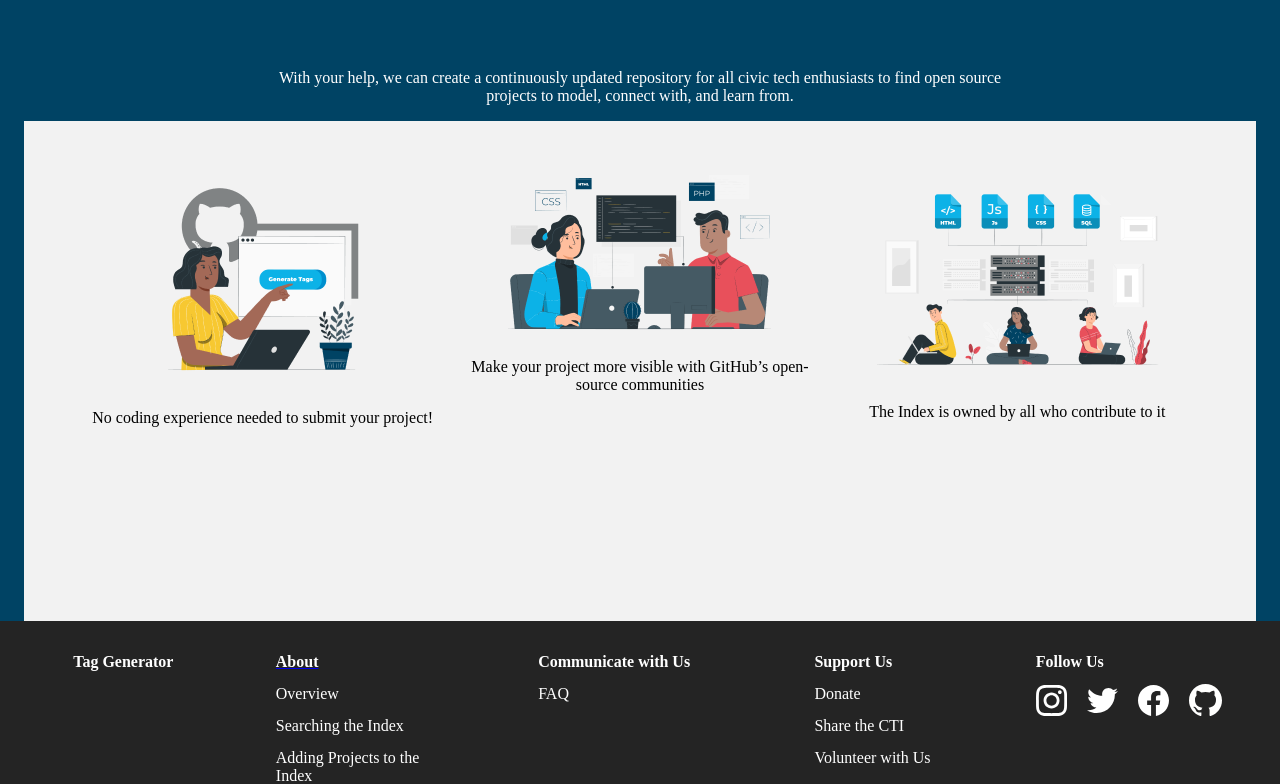
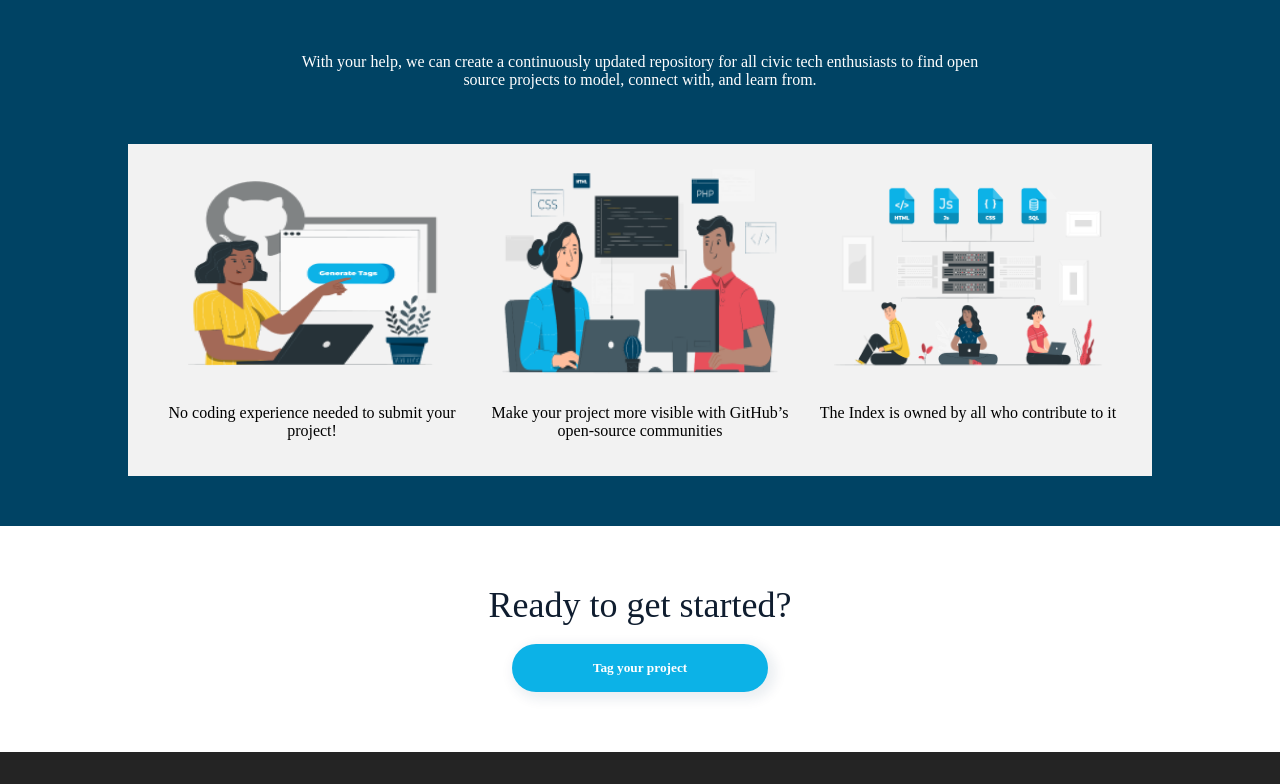
Before and after one commit to civictechindex/CTI-website-frontend, a React (Create React App) app: page /about in a window 1280 px wide. Shown: the part 762-1546 px from the top of the page. Built offline with nearby package versions, Linux system fonts and the light colour scheme; what webfontloader would draw is missing.

Commit message:
added get started card

```diff
--- /dev/null
+++ b/src/components/GetStartedCard.js
@@ -0,0 +1,31 @@
+import React from 'react';
+import { Grid } from "@material-ui/core";
+import NavButton from "./NavButton"
+
+export default function GetStartedCard (props) {
+  const title = props.title
+
+  const textStyles = {
+    color:'#0F1D2F',
+    fontWeight: '500',
+    margin:'0 auto 20px auto'
+  }
+
+  const CardTitle = () => {
+    return (
+      <Grid container alignItems="center" justify="center">
+      <h2 style={textStyles} align='center'>{title}</h2>
+      </Grid>
+    )
+  }
+
+  return (
+    <>
+      <Grid container alignItems="center" justify="center" style={{padding: '60px', marginTop: '50px', backgroundColor: "#FFFFFF"}}>
+
+        <CardTitle />
+        <NavButton href='/taggenerator' variant='blue'>Tag your project</NavButton>
+      </Grid>
+    </>
+  );
+};
--- a/src/components/NavBreadcrumbs.js
+++ b/src/components/NavBreadcrumbs.js
@@ -26,15 +26,15 @@ export default function NavBreadcrumb(props) {
 
   const displayCrumbs = crumbs.map((i,idx) => {
     if (i.href !== null || i.href !== '') {
-      return <Link color="inherit" href={i.href} key={idx}> {i.name}</Link>
+      return <Link key={idx} color="inherit" href={i.href}> {i.name}</Link>
     } else {
-      return <Typography color="inherit" key={idx}>{i.name}</Typography>
+      return <Typography color="inherit">{i.name}</Typography>
     }
   });
 
   return (
     <div style={defaultBreadcrumb}>
-      <Breadcrumbs aria-label="breadcrumb" style={{color:props.color, padding: '25px 0'}}>
+      <Breadcrumbs aria-label="breadcrumb" style={{color:props.color, padding: '25px'}}>
         {displayCrumbs}
       </Breadcrumbs>
     </div>
--- a/src/components/PictureCard.js
+++ b/src/components/PictureCard.js
@@ -11,9 +11,9 @@ const PictureCard = () => {
   const CardItem = (props) => {
     return (
       /* TODO: Fix Alignment */
-      <Grid item xs={12} lg={4} justify="center" alignItems="center" style={{height:"400px"}} >
+      <Grid item xs={12} lg={4}  >
         <div align='center' style={{height: '50%'}}>
-          <img src={props.src} alt={props.alt} /> <p>{props.children}</p>
+          <img src={props.src} alt={props.alt} style={{width:'300px', height:'220px'}}/> <p>{props.children}</p>
         </div>
       </Grid>
     )
@@ -21,10 +21,12 @@ const PictureCard = () => {
 
   return (
     <>
-      <Grid container style={{padding: '50px', margins: 'auto', backgroundColor: "#F2F2F2"}}>
+      <Grid container style={{padding: '20px',width: '80%', margin: 'auto', backgroundColor: "#F2F2F2"}}>
+
         <CardItem src="/images/girlCoding.png" alt="girl coding on her computer">No coding experience needed to submit your project!</CardItem>
         <CardItem src="/images/girlandguyCoding.png" alt="girl and guy coding">Make your project more visible with GitHub’s open-source communities</CardItem>
         <CardItem src="/images/groupCodingColor.png" alt="group coding">The Index is owned by all who contribute to it</CardItem>
+
       </Grid>
     </>
   );
--- a/src/pages/About.js
+++ b/src/pages/About.js
@@ -1,7 +1,7 @@
 import React from "react";
 import "../styles.css";
-
-import { Header, Footer, PictureCard, NavBreadcrumbs } from "../components";
+import { Header, Footer, PictureCard, NavBreadcrumbs} from "../components";
+import GetStartedCard from "../components/GetStartedCard"
 import { Grid, Container, Paper } from "@material-ui/core";
 
 const About = () => {
@@ -13,7 +13,9 @@ const About = () => {
   const TitleSection = () => {
     return (
       <Grid container alignItems="center" justify="center" style={{ paddingTop: '10px' }}>
+
         <h2 align='center'>A movement to index every open source<br /> civic tech project on GitHub</h2>
+
       </Grid>
     )
   }
@@ -32,9 +34,9 @@ const About = () => {
 
   const MarketingSection = () => {
     return (
-      <Grid container justify="center" alignItems="center" style={{ paddingTop: '55px', width: '60%', margin: 'auto' }}>
+      <Grid container justify="center" alignItems="center" >
         <Grid item>
-          <p className='white'>
+          <p className='white' style={{ padding: '55px', width: '60%', margin: 'auto' }}>
             With your help, we can create a continuously updated repository for all civic
             tech enthusiasts to find open source projects to model, connect with, and learn from.
         </p>
@@ -47,12 +49,13 @@ const About = () => {
     <>
       <Header />
       <div className='default-background' style={{ width: '100vw' }}>
-        <Container>
+        <Container style={{ padding:'0px'}}>
           <NavBreadcrumbs crumbs={crumbs} color="#FEFEFE" />
           <TitleSection />
           <VideoSection />
           <MarketingSection />
           <PictureCard />
+          <GetStartedCard title={"Ready to get started?"} />
         </Container>
       </div>
       <Footer />
```
